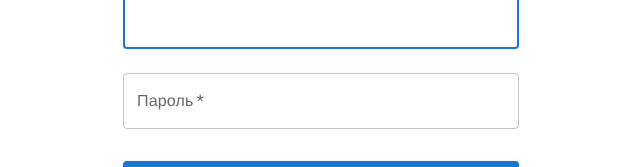
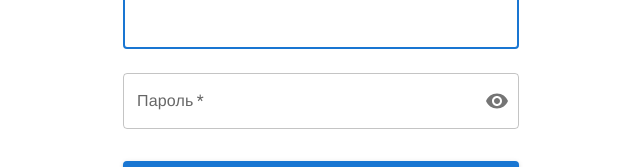
Before and after one commit to n-a-n-a-k-i/gallery-client, a React (Create React App) app: page /sign-in in a window 1280 px wide. Shown: the part 207-374 px from the top of the page, without its empty margins (319-959 px from the left). Built offline with nearby package versions, Linux system fonts and the light colour scheme; no server answers; a web font is replaced by a local one.

Commit message:
update password field in sign in page

```diff
--- a/src/page/SignIn/SignIn.tsx
+++ b/src/page/SignIn/SignIn.tsx
@@ -1,13 +1,26 @@
 import React, {FC, useState} from 'react';
-import {Avatar, Box, Button, Container, TextField, Typography} from "@mui/material";
+import {
+    Avatar,
+    Box,
+    Button,
+    Container,
+    FormControl,
+    IconButton,
+    InputAdornment,
+    InputLabel,
+    OutlinedInput,
+    TextField,
+    Typography
+} from "@mui/material";
 import {useAction} from "../../hook/useAction";
-import {Login} from "@mui/icons-material";
+import {Login, Visibility, VisibilityOff} from "@mui/icons-material";
 
 const SignIn: FC = () => {
 
     const {signIn} = useAction()
     const [username, setUsername] = useState<string>('')
     const [password, setPassword] = useState<string>('')
+    const [passwordVisible, setPasswordVisible] = useState<boolean>(false)
 
     return (
         <Container maxWidth='xs'>
@@ -28,16 +41,28 @@ const SignIn: FC = () => {
                         fullWidth
                         autoFocus
                     />
-                    <TextField
-                        label='Пароль'
-                        value={password}
-                        onChange={event => setPassword(event.target.value)}
-                        autoComplete='current-password'
-                        margin='normal'
-                        required
-                        fullWidth
-                        type='password'
-                    />
+                    <FormControl variant='outlined' margin='normal' fullWidth>
+                        <InputLabel required>Пароль</InputLabel>
+                        <OutlinedInput
+                            label='Пароль'
+                            value={password}
+                            onChange={event => setPassword(event.target.value)}
+                            autoComplete='current-password'
+                            type={passwordVisible ? 'text' : 'password'}
+                            endAdornment={
+                                <InputAdornment position='end'>
+                                    <IconButton
+                                        aria-label='Переключить отображение пароля'
+                                        onClick={() => setPasswordVisible(!passwordVisible)}
+                                        onMouseDown={event => event.preventDefault()}
+                                        edge='end'
+                                    >
+                                        {passwordVisible ? <VisibilityOff/> : <Visibility/>}
+                                    </IconButton>
+                                </InputAdornment>
+                            }
+                        />
+                    </FormControl>
                     <Button
                         type='submit'
                         variant='contained'
```
